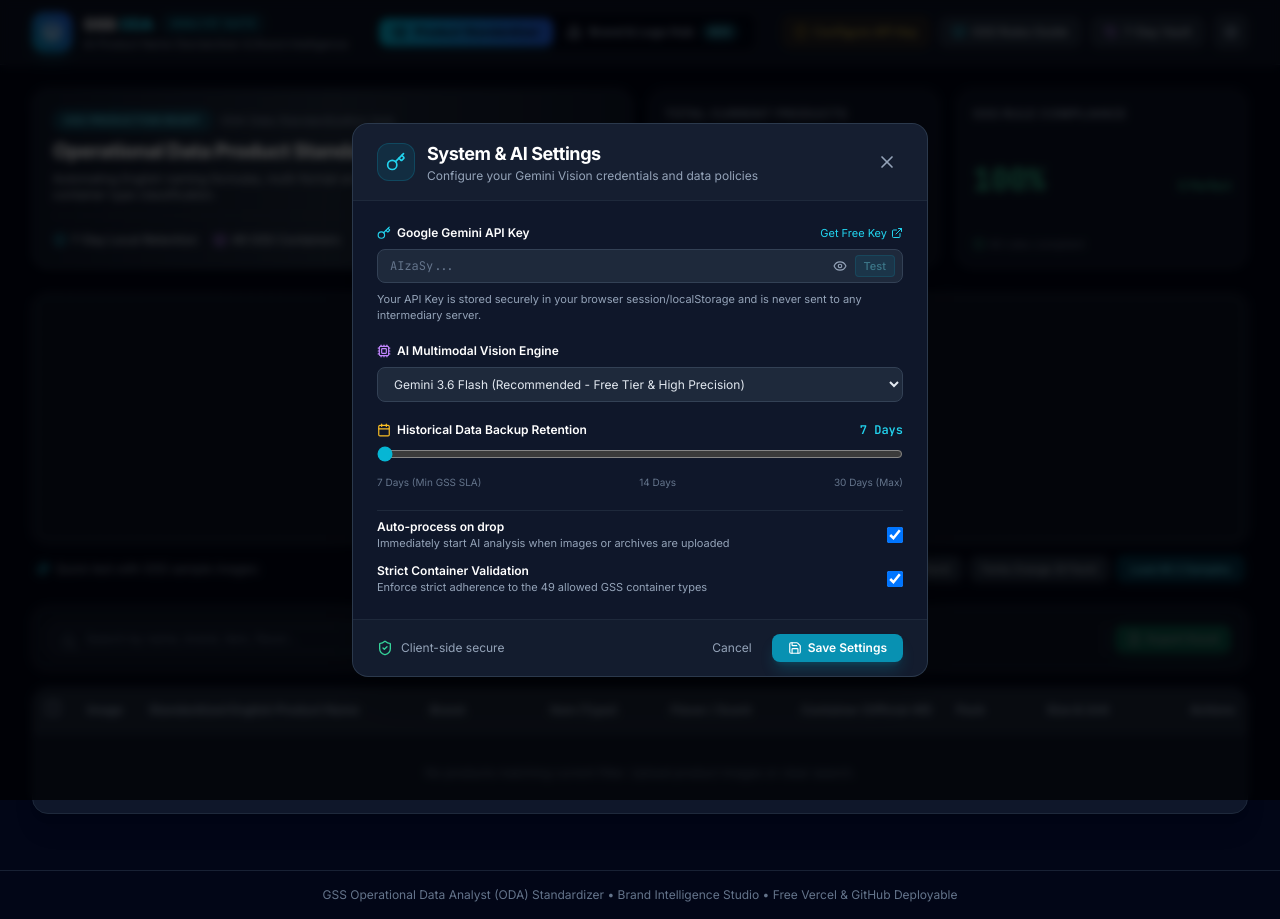
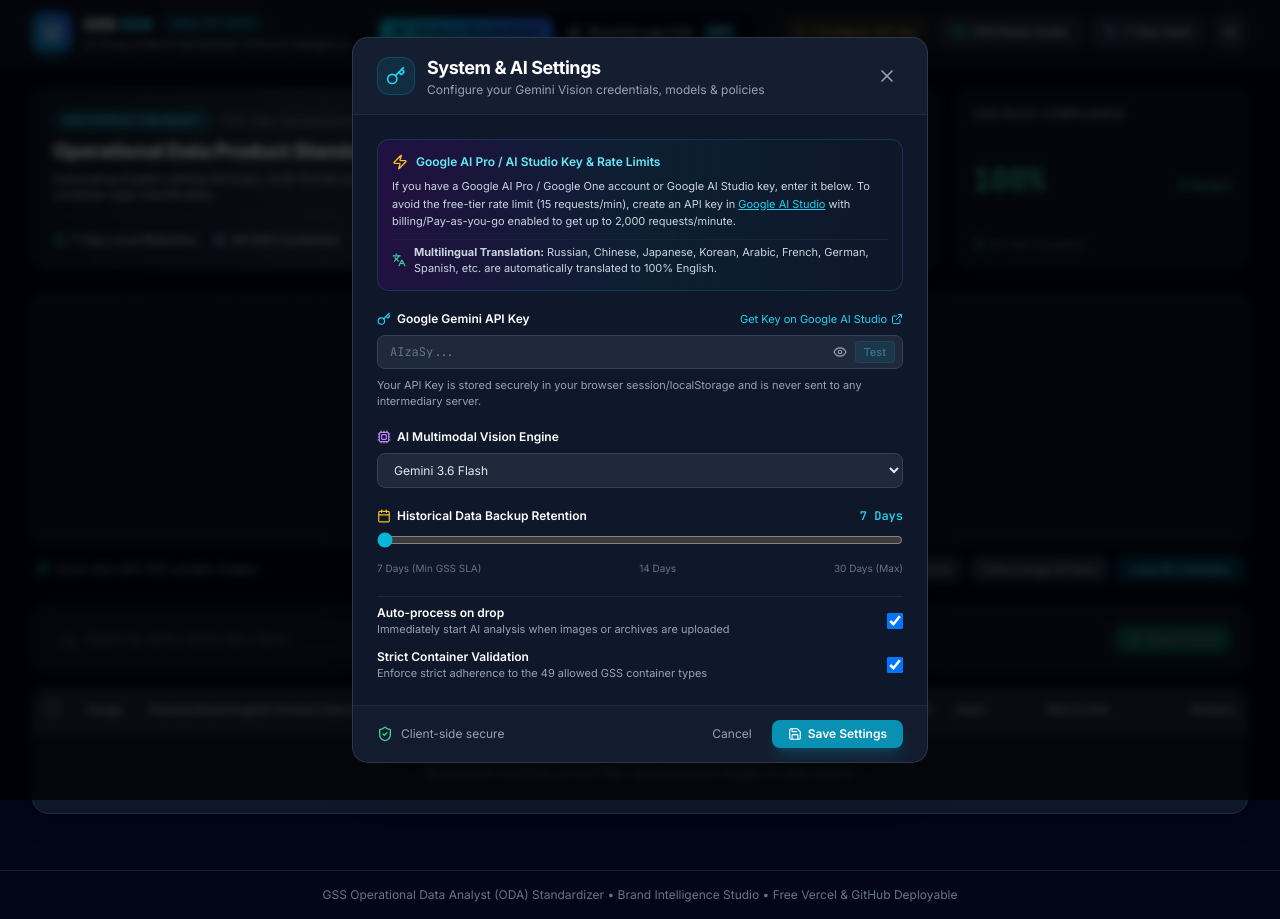
Before and after one commit to Chathura0607/GSS-ODA-AI-Name-Generator, a React (Vite) app: page / in a window 1280 px wide. Both pictures are taken after a click on the button "Configure API Key". Built offline with nearby package versions, Linux system fonts and the light colour scheme.

Commit message:
Update settings with Google AI Studio guide, multilingual support info, and modern Gemini model selection

```diff
--- a/src/components/SettingsModal.tsx
+++ b/src/components/SettingsModal.tsx
@@ -1,4 +1,4 @@
-import React, { useState } from 'react';
+import React, { useState, useEffect } from 'react';
 import {
   X,
   Key,
@@ -11,6 +11,8 @@
   AlertCircle,
   ExternalLink,
   Save,
+  Languages,
+  Zap,
 } from 'lucide-react';
 import { AppSettings } from '../types';
 import { testGeminiApiKey, fetchAvailableModels, ModelOption } from '../services/gemini';
@@ -30,7 +32,7 @@
   onSaveSettings,
 }) => {
   const [apiKey, setApiKey] = useState(settings.geminiApiKey || '');
-  const [model, setModel] = useState(settings.geminiModel || 'gemini-3.6-flash');
+  const [model, setModel] = useState(settings.geminiModel || 'gemini-2.5-flash');
   const [retentionDays, setRetentionDays] = useState(settings.retentionDays || 7);
   const [autoProcess, setAutoProcess] = useState(settings.autoProcessOnUpload ?? true);
   const [strictContainer, setStrictContainer] = useState(settings.strictContainerCheck ?? true);
@@ -113,7 +115,7 @@
             </div>
             <div>
               <h2 className="text-lg font-bold text-white tracking-tight">System & AI Settings</h2>
-              <p className="text-xs text-slate-400">Configure your Gemini Vision credentials and data policies</p>
+              <p className="text-xs text-slate-400">Configure your Gemini Vision credentials, models & policies</p>
             </div>
           </div>
           <button
@@ -126,6 +128,21 @@
 
         {/* Form Body */}
         <div className="p-6 space-y-5 overflow-y-auto max-h-[75vh] text-xs">
+          {/* Pro / High Rate Limit & Multilingual Feature Callout */}
+          <div className="p-3.5 rounded-xl bg-gradient-to-r from-purple-950/40 via-cyan-950/30 to-slate-900 border border-cyan-500/20 space-y-2">
+            <div className="flex items-center gap-2 text-cyan-300 font-semibold text-xs">
+              <Zap className="w-4 h-4 text-amber-400 shrink-0" />
+              <span>Google AI Pro / AI Studio Key & Rate Limits</span>
+            </div>
+            <p className="text-[11px] text-slate-300 leading-relaxed">
+              If you have a Google AI Pro / Google One account or Google AI Studio key, enter it below. To avoid the free-tier rate limit (15 requests/min), create an API key in <a href="https://aistudio.google.com/app/apikey" target="_blank" rel="noreferrer" className="text-cyan-400 underline hover:text-cyan-300">Google AI Studio</a> with billing/Pay-as-you-go enabled to get up to 2,000 requests/minute.
+            </p>
+            <div className="flex items-center gap-2 pt-1 border-t border-slate-800/80 text-[11px] text-slate-300">
+              <Languages className="w-3.5 h-3.5 text-emerald-400 shrink-0" />
+              <span><strong>Multilingual Translation:</strong> Russian, Chinese, Japanese, Korean, Arabic, French, German, Spanish, etc. are automatically translated to 100% English.</span>
+            </div>
+          </div>
+
           {/* API Key */}
           <div className="space-y-2">
             <div className="flex items-center justify-between">
@@ -139,7 +156,7 @@
                 rel="noreferrer"
                 className="text-[11px] text-cyan-400 hover:text-cyan-300 flex items-center gap-1 hover:underline"
               >
-                Get Free Key <ExternalLink className="w-3 h-3" />
+                Get Key on Google AI Studio <ExternalLink className="w-3 h-3" />
               </a>
             </div>
 
@@ -212,8 +229,8 @@
             <select
               value={
                 availableModels.length > 0
-                  ? (availableModels.some(m => m.id === model) ? model : 'custom')
-                  : (['gemini-3.6-flash', 'gemini-3.6-flash-latest', 'gemini-1.5-flash-latest', 'gemini-1.5-flash-002', 'gemini-1.5-flash', 'gemini-1.5-pro-latest', 'gemini-1.5-pro'].includes(model) ? model : 'custom')
+                  ? (availableModels.some((m: ModelOption) => m.id === model) ? model : 'custom')
+                  : (['gemini-2.5-flash', 'gemini-2.0-flash', 'gemini-1.5-flash', 'gemini-1.5-flash-latest', 'gemini-1.5-pro', 'gemini-1.5-pro-latest', 'gemini-3.6-flash'].includes(model) ? model : 'custom')
               }
               onChange={e => {
                 if (e.target.value !== 'custom') {
@@ -224,7 +241,7 @@
             >
               {availableModels.length > 0 ? (
                 <>
-                  {availableModels.map(m => (
+                  {availableModels.map((m: ModelOption) => (
                     <option key={m.id} value={m.id}>
                       {m.name} ({m.id})
                     </option>
@@ -233,25 +250,25 @@
                 </>
               ) : (
                 <>
-                  <option value="gemini-3.6-flash">Gemini 3.6 Flash (Recommended - Free Tier & High Precision)</option>
-                  <option value="gemini-3.6-flash-latest">Gemini 3.6 Flash Latest</option>
+                  <option value="gemini-2.5-flash">Gemini 2.5 Flash (Recommended - Fastest & High Precision)</option>
+                  <option value="gemini-2.0-flash">Gemini 2.0 Flash</option>
+                  <option value="gemini-1.5-flash">Gemini 1.5 Flash (Ultra Fast & Free Tier Compatible)</option>
                   <option value="gemini-1.5-flash-latest">Gemini 1.5 Flash Latest</option>
-                  <option value="gemini-1.5-flash-002">Gemini 1.5 Flash 002</option>
-                  <option value="gemini-1.5-flash">Gemini 1.5 Flash</option>
-                  <option value="gemini-1.5-pro-latest">Gemini 1.5 Pro Latest</option>
+                  <option value="gemini-1.5-pro">Gemini 1.5 Pro (Highest Reasoning Depth)</option>
+                  <option value="gemini-3.6-flash">Gemini 3.6 Flash</option>
                   <option value="custom">Custom Model Name...</option>
                 </>
               )}
             </select>
 
-            {((availableModels.length > 0 && !availableModels.some(m => m.id === model)) ||
-              (availableModels.length === 0 && !['gemini-1.5-flash-latest', 'gemini-1.5-flash', 'gemini-1.5-flash-002', 'gemini-2.5-flash', 'gemini-3.6-flash', 'gemini-1.5-pro-latest', 'gemini-1.5-pro'].includes(model)) ||
+            {((availableModels.length > 0 && !availableModels.some((m: ModelOption) => m.id === model)) ||
+              (availableModels.length === 0 && !['gemini-2.5-flash', 'gemini-2.0-flash', 'gemini-1.5-flash', 'gemini-1.5-flash-latest', 'gemini-1.5-flash-002', 'gemini-3.6-flash', 'gemini-1.5-pro-latest', 'gemini-1.5-pro'].includes(model)) ||
               model === 'custom') && (
               <input
                 type="text"
                 value={model === 'custom' ? '' : model}
                 onChange={e => setModel(e.target.value)}
-                placeholder="e.g. gemini-1.5-flash-latest or gemini-3.6-flash"
+                placeholder="e.g. gemini-2.5-flash or gemini-1.5-flash"
                 className="w-full px-3 py-2 bg-slate-800/80 border border-purple-500/50 rounded-lg text-slate-200 font-mono text-xs focus:outline-none focus:border-purple-400"
               />
             )}
```
